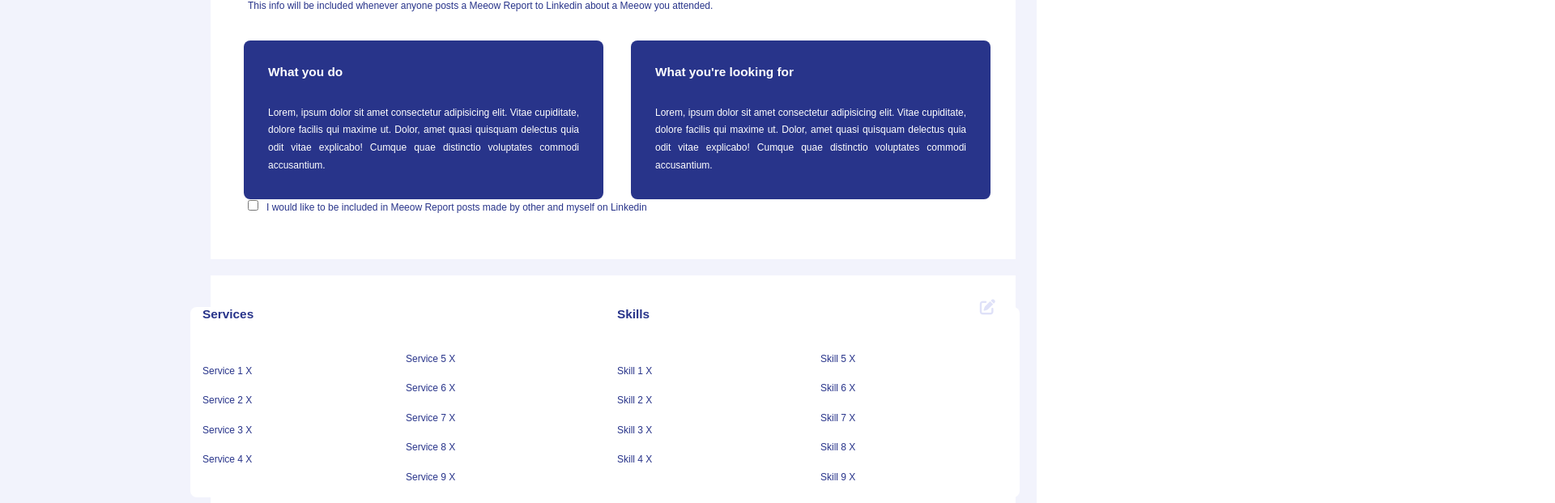
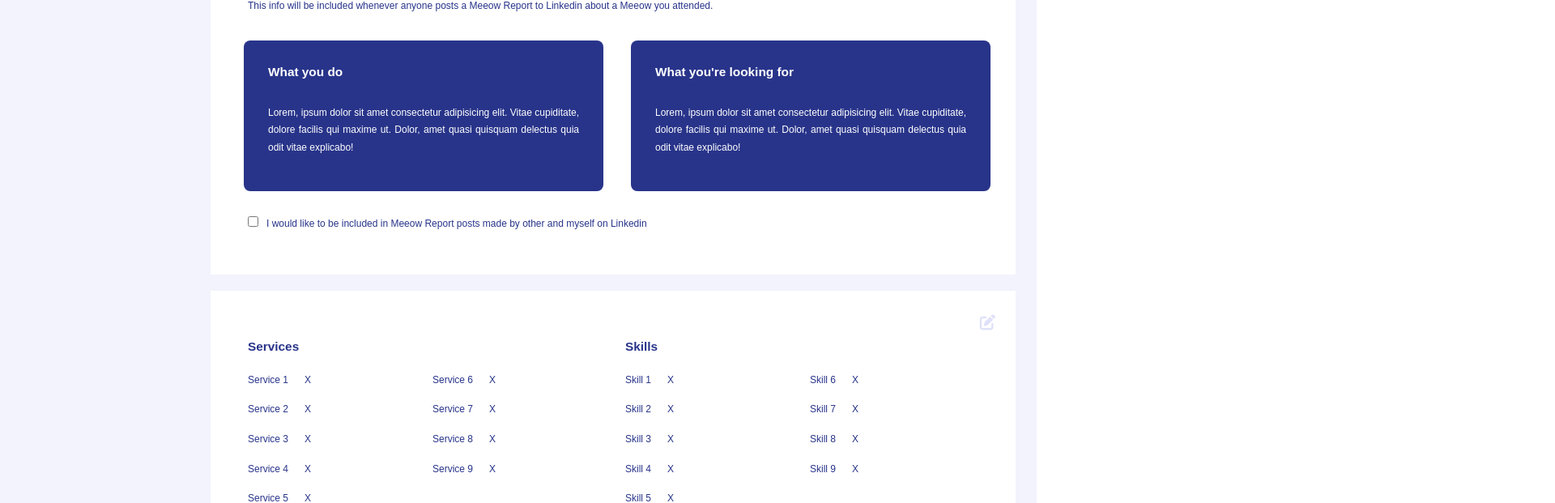
Before and after one commit to maisiemay06/profile, a React (Create React App) app: page / in a window 1280 px wide. Shown: the part 1456-2077 px from the top of the page at 81% size, 1920 px wide, since content can reach past the window. Built offline with nearby package versions, Linux system fonts and the light colour scheme; a web font is replaced by a local one.

Commit message:
Clean CSS

```diff
--- a/src/components/AutoReport.js
+++ b/src/components/AutoReport.js
@@ -14,18 +14,18 @@ export default function AutoReport() {
       <div className="card main-card auto-report">
         <i className="fa-solid fa-pen-to-square edit-btn edit-btn-dark" onClick={editAutoReport}></i>
         {isOpen && <EditAutoReport handleClose={editAutoReport}/>}
-        <div className="container text-wrapper">
+        <div className="container-fluid text-wrapper">
           <h3 className="section-title">Auto Meeow Report decription</h3>
           <p className="section-descrip">This info will be included whenever anyone posts a Meeow Report to Linkedin about a Meeow you attended.</p>
           <div className="row">
             <div className="card col report-box">
               <h3 className="section-title">What you do</h3>
-              <p className="section-content">Lorem, ipsum dolor sit amet consectetur adipisicing elit. Vitae cupiditate, dolore facilis qui maxime ut. Dolor, amet quasi quisquam delectus quia odit vitae explicabo! Cumque quae distinctio voluptates commodi accusantium.</p>
+              <p className="section-content">Lorem, ipsum dolor sit amet consectetur adipisicing elit. Vitae cupiditate, dolore facilis qui maxime ut. Dolor, amet quasi quisquam delectus quia odit vitae explicabo!</p>
             </div>
             <div className="col-xs-1 gap"></div>
             <div className="card col report-box">
               <h3 className="section-title">What you're looking for</h3>
-              <p className="section-content">Lorem, ipsum dolor sit amet consectetur adipisicing elit. Vitae cupiditate, dolore facilis qui maxime ut. Dolor, amet quasi quisquam delectus quia odit vitae explicabo! Cumque quae distinctio voluptates commodi accusantium.</p>
+              <p className="section-content">Lorem, ipsum dolor sit amet consectetur adipisicing elit. Vitae cupiditate, dolore facilis qui maxime ut. Dolor, amet quasi quisquam delectus quia odit vitae explicabo!</p>
             </div>
           </div>
           <input type="checkbox" id='reports'></input>
--- a/src/components/InMeeowProfile.js
+++ b/src/components/InMeeowProfile.js
@@ -21,7 +21,7 @@ export default function InMeeowProfile() {
             <h3 className="section-title">In Meeow profile</h3>
             <p className="section-descrip">This info will be displayed in your rollover profile during Meeows.</p>
           </div>
-        <div className="container">
+        <div className="container-fluid">
           <div className="row">
             <div className="card col in-meeow-about">
               <h3 className="section-title">About</h3>
--- a/src/components/ServicesSkills.js
+++ b/src/components/ServicesSkills.js
@@ -14,34 +14,34 @@ export default function ServicesSkills() {
         <div className="card main-card services-skills">
           <i className="fa-solid fa-pen-to-square edit-btn edit-btn-light" onClick={editServicesSkills}></i>
           {isOpen && <EditServicesSkills handleClose={editServicesSkills}/>}
-          <div className="container text-wrapper">
+          <div className="container-fluid text-wrapper">
             <div className="row">
               <div className="services card col">
                 <h3 className="section-title">Services</h3>
-                <ul>
-                  <li>Service 1  X</li>
-                  <li>Service 2  X</li>
-                  <li>Service 3  X</li>
-                  <li>Service 4  X</li>
-                  <li>Service 5  X</li>
-                  <li>Service 6  X</li>
-                  <li>Service 7  X</li>
-                  <li>Service 8  X</li>
-                  <li>Service 9  X</li>
+                <ul className="close-list">
+                  <li>Service 1</li>
+                  <li>Service 2</li>
+                  <li>Service 3</li>
+                  <li>Service 4</li>
+                  <li>Service 5</li>
+                  <li>Service 6</li>
+                  <li>Service 7</li>
+                  <li>Service 8</li>
+                  <li>Service 9</li>
                 </ul>
               </div>
               <div className="skills card col">
                 <h3 className="section-title">Skills</h3>
-                  <ul>
-                    <li>Skill 1  X</li>
-                    <li>Skill 2  X</li>
-                    <li>Skill 3  X</li>
-                    <li>Skill 4  X</li>
-                    <li>Skill 5  X</li>
-                    <li>Skill 6  X</li>
-                    <li>Skill 7  X</li>
-                    <li>Skill 8  X</li>
-                    <li>Skill 9  X</li>
+                  <ul className="close-list">
+                    <li>Skill 1</li>
+                    <li>Skill 2</li>
+                    <li>Skill 3</li>
+                    <li>Skill 4</li>
+                    <li>Skill 5</li>
+                    <li>Skill 6</li>
+                    <li>Skill 7</li>
+                    <li>Skill 8</li>
+                    <li>Skill 9</li>
                   </ul>
               </div>
             </div>
--- a/src/styles/App.css
+++ b/src/styles/App.css
@@ -170,6 +170,7 @@ li {
 .text-wrapper {
   padding: 46px;
   width: 100%;
+  margin-top: -25px;
 }
 
 .section-title {
@@ -217,6 +218,7 @@ li {
 
 .add-btn {
   margin-bottom: 10px;
+  margin-right: 5px;
 }
 
 .edit-btn-light,
--- a/src/styles/AutoReport.css
+++ b/src/styles/AutoReport.css
@@ -4,24 +4,19 @@
   color: var(--dark-blue);
 }
 
-.auto-report .container {
-  margin-left: 0;
+.auto-report .text-wrapper {
   margin-top: -20px;
 }
 
 .auto-report .card {
   background-color: var(--dark-blue);
-  height: 196px;
   margin-left: 10px;
   color: var(--white);
   padding: 30px;
-
+  margin-bottom: 30px;
 }
-
-
 
 .auto-report input {
   border: solid 3px var(--dark-blue);
   margin-right: 10px;
-
 }
--- a/src/styles/Experience.css
+++ b/src/styles/Experience.css
@@ -1,16 +1,12 @@
 
 /* EXPERIENCE */
-.exp-content {
-    margin-top: -30px;
-  }
-
 .exp-content .edit-btn {
   position: relative;
-    left: 1015px;
+  left: 20px;
 }
 
 .exp-content .exp-section {
-    margin: 60px 0;
+  margin-bottom: 60px;
 }
 
 .exp-content .exp-info {
--- a/src/styles/InMeeowProfile.css
+++ b/src/styles/InMeeowProfile.css
@@ -8,16 +8,9 @@
   margin-top: -20px;
 }
 
-.in-meeow-profile .container {
-  padding-left: 0;
-  padding-right: 0;
-  width: 100%;
-}
-
 .in-meeow-profile .card {
   background-color: var(--main-blue);
   height: 229px;
   padding: 30px;
   color: var(--white);
-
 }
--- a/src/styles/ServicesSkills.css
+++ b/src/styles/ServicesSkills.css
@@ -1,18 +1,7 @@
 
 /* SERVICES & SKILLS */
-.services-skills .container {
-    padding: 0;
-    margin: 0px 0px -80px -10px;
-    height: 370px;
-  }
-
-  .services-skills card {
-    height: 370px;
-
-  }
-
-  .services-skills .section-title {
-    margin-bottom: 35px;
+.services-skills .text-wrapper {
+  margin-top: -25px;
 }
 
 .services-skills ul {
@@ -25,5 +14,6 @@
 }
 
 .services-skills li {
-    margin-bottom: 10px;
+  display: inline-block;
+  width: 100%;
 }
```
Lines whose indentation alone changed are shown as unchanged.
